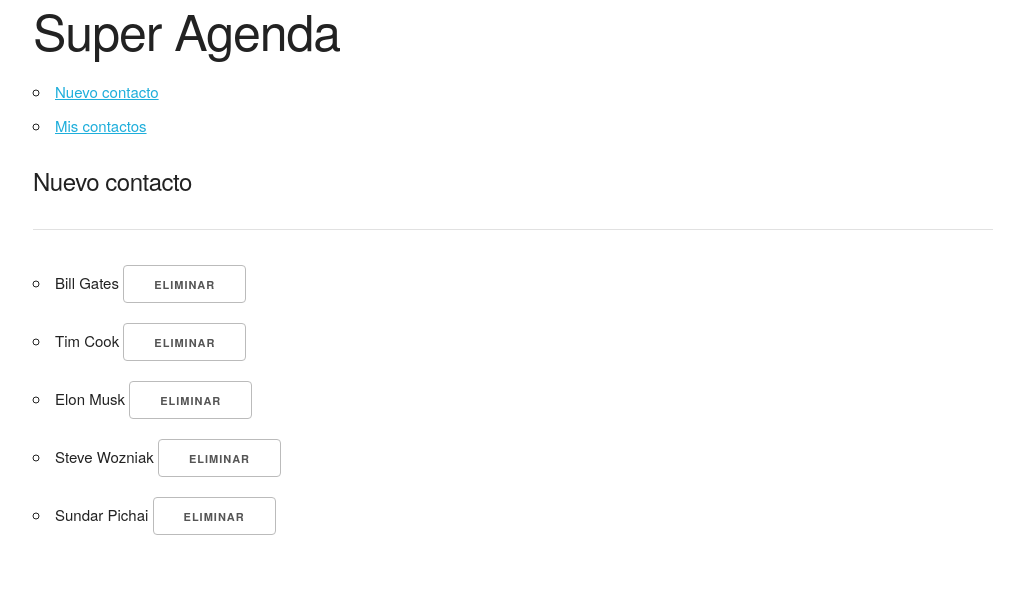
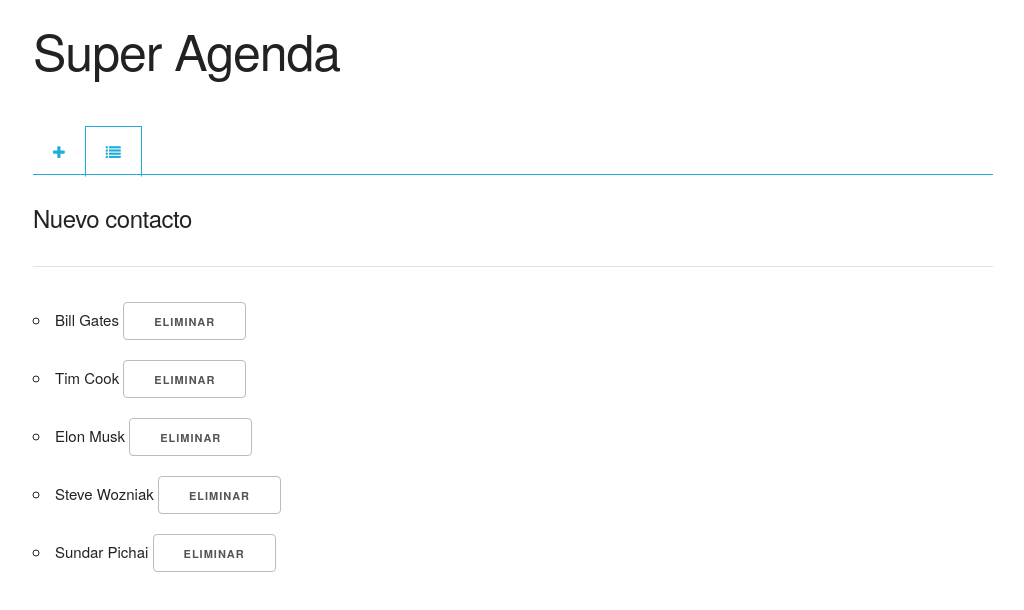
Before and after one commit to jexus6/agenda, an Angular app: page /todos in a window 1280 px wide. Shown: the top 610 px of the page, without its empty margins (127-1151 px from the left). Built offline with nearby package versions, Linux system fonts and the light colour scheme.

Commit message:
añadido pestañas

```diff
--- a/src/app/app.component.css
+++ b/src/app/app.component.css
@@ -0,0 +1,23 @@
+h1{
+    padding-top: 20px;
+    padding-bottom: 40px;
+}
+
+ul {
+    list-style: none;
+    border-bottom: 1px solid #1eaedb;
+}
+
+li {
+    display: inline-block;
+}
+
+a {
+    padding: 14px 20px;
+    text-decoration: none;
+}
+
+a.seleccionada {
+    border: 1px solid #1eaedb;
+    border-bottom: 1px solid white;
+}
--- a/src/app/app.component.html
+++ b/src/app/app.component.html
@@ -9,10 +9,14 @@
 <nav>
   <ul>
     <li>
-      <a routerLink="/nuevo"> Nuevo contacto</a>
+      <a routerLink="/nuevo" routerLinkActive="seleccionada" >
+      <i class="fa fa-plus" aria-hidden="true">
+      </i>
+      </a>
     </li>
     <li>
-      <a routerLink="/todos">Mis contactos</a>
+        <a routerLink="/todos" routerLinkActive="seleccionada" >
+        <i class="fa fa-list" aria-hidden="true"></i></a>
     </li>
   </ul>
 </nav>
```
